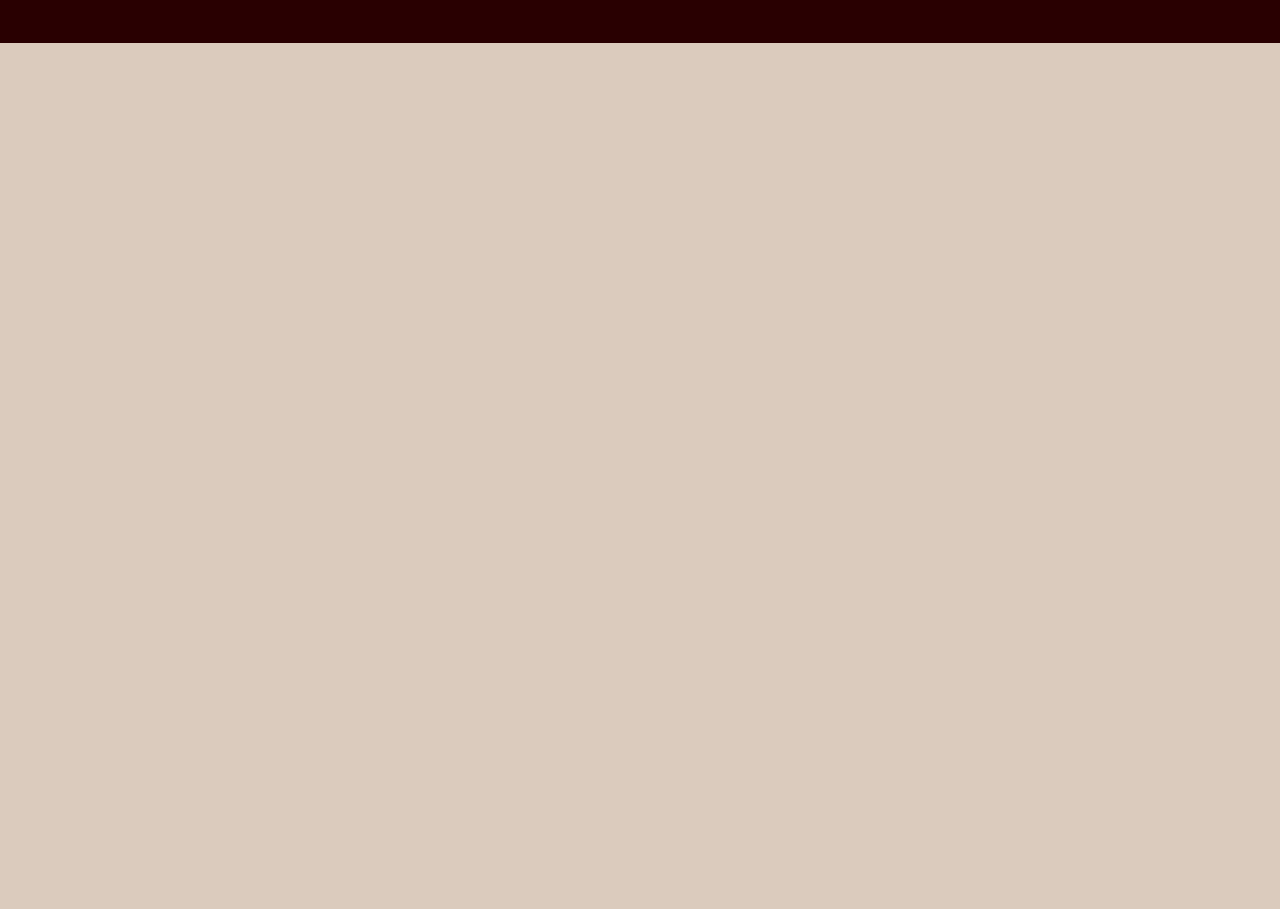
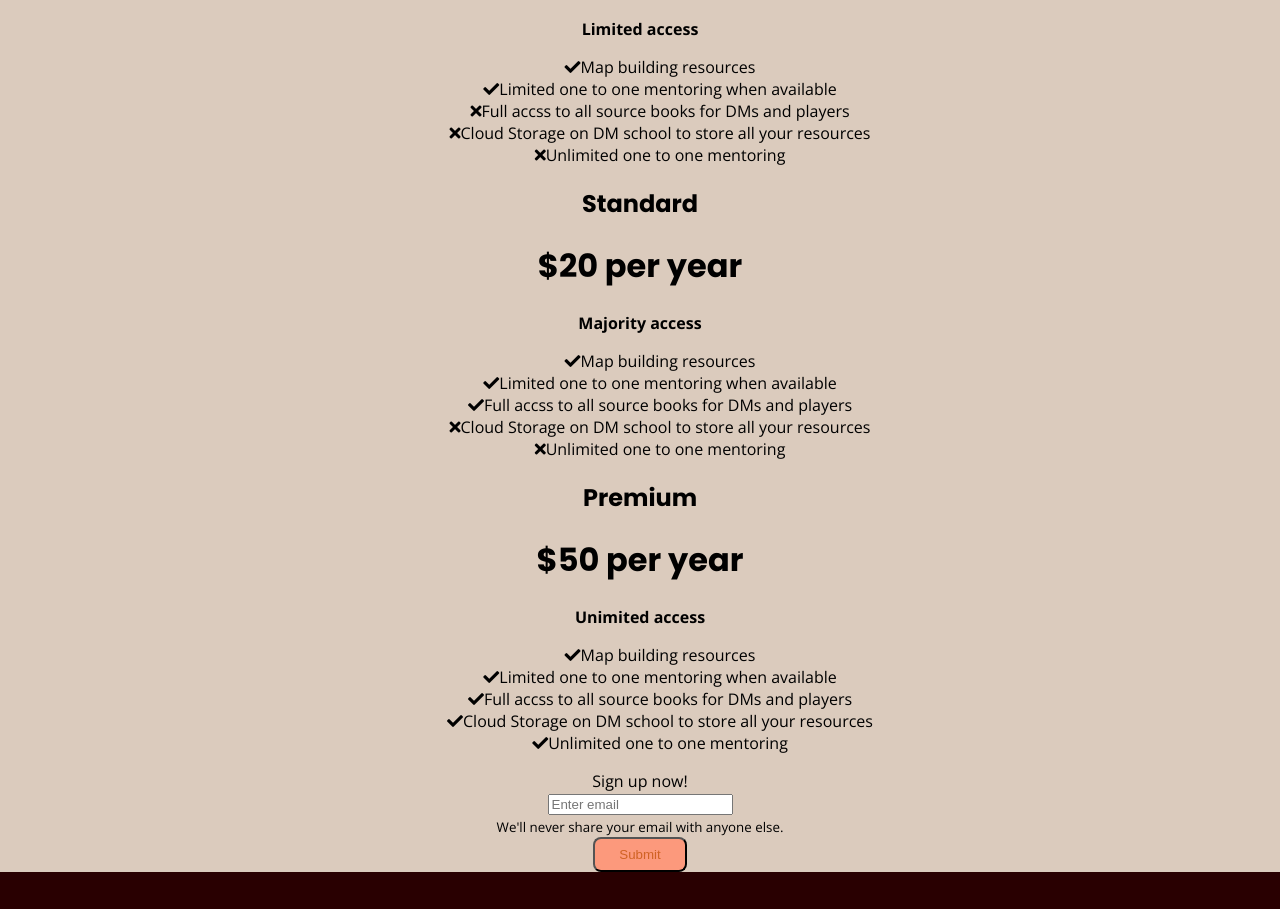
Before and after one commit to LHB410/landing, a plain HTML site: page index.html in a window 1280 px wide. Shown: the part 1162-2071 px from the top of the page. Before the commit the page ends 1205 px from the top, so only its background shows below. Drawn offline with nearby package versions, Linux system fonts and the light colour scheme.

Commit message:
stashing

```diff
--- /dev/null
+++ b/css/components/email-form.css
@@ -0,0 +1,31 @@
+
+form {
+    margin-bottom: 16px;
+}
+
+.form-group {
+    background-color: #F0ECE3;
+    padding: 16px;
+    padding-top: 0px;
+    width: 408px;
+    margin: auto;
+    box-shadow: 1px 1px 2px gray;
+    border-radius: 4px;
+}
+
+label {
+    font-size: 20px;
+    line-height: 4;
+}
+
+#emailHelp {
+    line-height: 4;
+    font-size: 16px;
+}
+
+#exampleInputEmail1 {
+    border-radius: 4px;
+    line-height: 2;
+    font-size: 12px;
+    width: 200px;
+}
--- a/index.html
+++ b/index.html
@@ -43,8 +43,64 @@
       </div>
     </div>
   </div>
+  <div class="price-container">
+    <div class="price-card">
+      <h2>Basic</h2>
+
+      <h1>$0</h1>
+      <p><strong>Limited access</strong></p>
+      <div class="card-list">
+        <ul class="fa-ul">
+          <li><span class="fa-il"><i class="fas fa-check"></i></span>Map building resources</li>
+          <li><span class="fa-il"><i class="fas fa-check"></i>Limited one to one mentoring when available</span></li>
+          <li><span class="fa-il"><i class="fas fa-times"></i></span>Full accss to all source books for DMs and players</li>
+          <li><span class="fa-il"><i class="fas fa-times"></i></span>Cloud Storage on DM school to store all your resources</li>
+          <li><span class="fa-il"><i class="fas fa-times"></i></span>Unlimited one to one mentoring </li>
+        </ul>
+      </div>
+    </div>
+
+    <div class="price-card">
+      <h2>Standard</h2>
+      <h1>$20 per year</h1>
+      <p><strong>Majority access</strong></p>
+      <div class="card-list">
+        <ul class="fa-ul">
+          <li><span class="fa-il"><i class="fas fa-check"></i></span>Map building resources</li>
+          <li><span class="fa-il"><i class="fas fa-check"></i>Limited one to one mentoring when available</span></li>
+          <li><span class="fa-il"><i class="fas fa-check"></i></span>Full accss to all source books for DMs and players</li>
+          <li><span class="fa-il"><i class="fas fa-times"></i></span>Cloud Storage on DM school to store all your resources</li>
+          <li><span class="fa-il"><i class="fas fa-times"></i></span>Unlimited one to one mentoring </li>
+        </ul>
+      </div>
+    </div>
+
+    <div class="price-card">
+      <h2>Premium</h2>
+      <h1>$50 per year</h1>
+      <p><strong>Unimited access</strong></p>
+      <div class="card-list">
+        <ul class="fa-ul text-center">
+          <li><span class="fa-il"><i class="fas fa-check"></i></span>Map building resources</li>
+          <li><span class="fa-il"><i class="fas fa-check"></i>Limited one to one mentoring when available</span></li>
+          <li><span class="fa-il"><i class="fas fa-check"></i></span>Full accss to all source books for DMs and players</li>
+          <li><span class="fa-il"><i class="fas fa-check"></i></span>Cloud Storage on DM school to store all your resources</li>
+          <li><span class="fa-il"><i class="fas fa-check"></i></span>Unlimited one to one mentoring </li>
+        </ul>
+      </div>
+    </div>
+      </div>
+  <div class="conatiner text-center">
 </div>
-
+    <form>
+      <div class="form-group">
+        <label for="exampleInputEmail1">Sign up now!</label><br>
+        <input type="email" class="form-control" id="exampleInputEmail1" aria-describedby="emailHelp" placeholder="Enter email"><br>
+        <small id="emailHelp" class="form-text text-muted">We'll never share your email with anyone else.</small><br>
+        <button type="submit" class="btn-apply">Submit</button>
+      </div>
+   </form>
+  </div>
 <div class="footer">
   <div class="links">
     <a href="#"><i class="fab fa-facebook-square"></i></a>
@@ -56,6 +112,7 @@
 
 
 
+
   <!-- code a footer -->
 
 
```
Also changed, not shown: images/D20.svg (added), images/Parchment.svg (added), images/spellbook.svg (added), 1 other file.
